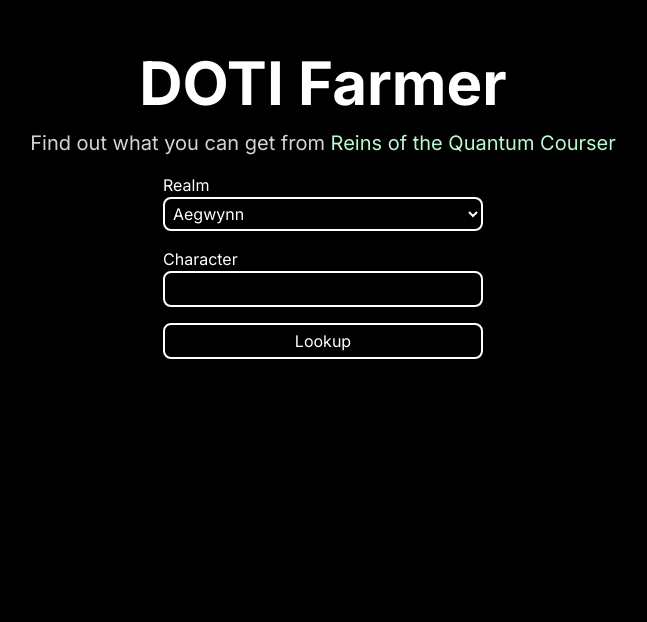
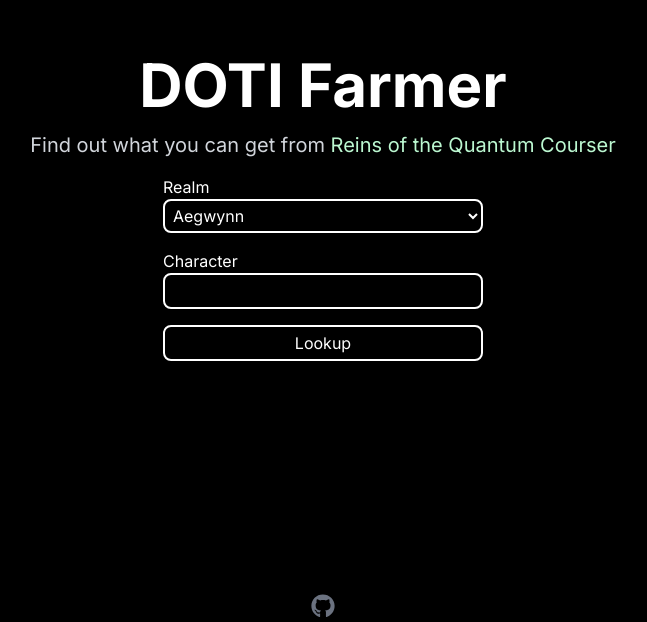
Before and after one commit to Eclipseop/doti-farmer, a Next.js app: page / in a window 1280 px wide. Shown: the part 178-800 px from the top of the page, without its empty margins (317-964 px from the left). Built offline with nearby package versions, Linux system fonts and the light colour scheme.

Commit message:
footer + silly stlying to make footer work

```diff
--- a/src/app/[realm]/[character]/error.tsx
+++ b/src/app/[realm]/[character]/error.tsx
@@ -3,7 +3,7 @@
 
 const Error = () => {
   return (
-    <div className="min-h-screen flex justify-center items-center flex-col space-y-2">
+    <div className="flex justify-center items-center flex-col space-y-2 grow">
       <Image
         src="https://cdn.7tv.app/emote/60b885525d373afbd6d85264/4x.webp"
         width={100}
--- a/src/app/[realm]/[character]/loading.tsx
+++ b/src/app/[realm]/[character]/loading.tsx
@@ -1,6 +1,6 @@
 const Loading = () => {
   return (
-    <div className="flex flex-col items-center">
+    <div className="flex flex-col items-center grow">
       <div className="rounded-full w-64 h-[28px] my-2 bg-gray-500 animate-pulse" />
       <div className="rounded-full w-48 h-[28px] my-2 bg-gray-500 animate-pulse" />
       <div className="rounded-full w-36 h-[28px] my-2 bg-gray-500 animate-pulse" />
--- a/src/app/[realm]/[character]/page.tsx
+++ b/src/app/[realm]/[character]/page.tsx
@@ -30,7 +30,7 @@
   ).length;
 
   return (
-    <div className="flex flex-col items-center mx-auto space-y-4 text-center">
+    <div className="flex flex-col items-center mx-auto space-y-4 text-center grow">
       <div>
         {possibleMounts.map((pm) => (
           <MountEntry
--- a/src/app/layout.tsx
+++ b/src/app/layout.tsx
@@ -1,6 +1,7 @@
 import type { Metadata } from "next";
 import { Inter } from "next/font/google";
 import "./globals.css";
+import Footer from "@/components/footer";
 
 const inter = Inter({ subsets: ["latin"] });
 
@@ -20,8 +21,11 @@
       <head>
         <script async src="https://wow.zamimg.com/js/tooltips.js" />
       </head>
-      <body className={`${inter.className} bg-black text-white min-h-screen`}>
+      <body
+        className={`${inter.className} bg-black text-white min-h-screen flex flex-col`}
+      >
         {children}
+        <Footer />
       </body>
     </html>
   );
--- a/src/app/page.tsx
+++ b/src/app/page.tsx
@@ -14,7 +14,7 @@
   };
 
   return (
-    <div className="flex flex-col items-center min-h-screen justify-center -mt-4 space-y-4">
+    <div className="flex flex-col items-center justify-center grow space-y-4">
       <h1 className="text-6xl font-bold">DOTI Farmer</h1>
       <h2 className="text-xl text-gray-300">
         Find out what you can get from{" "}
--- /dev/null
+++ b/src/components/footer.tsx
@@ -0,0 +1,16 @@
+import { FaGithub } from "react-icons/fa";
+
+const Footer = () => {
+  return (
+    <footer className="flex justify-center text-gray-500 text-2xl pb-1">
+      <a
+        href="https://github.com/Eclipseop/doti-farmer"
+        className="hover:text-white"
+      >
+        <FaGithub />
+      </a>
+    </footer>
+  );
+};
+
+export default Footer;
```
Also changed, not shown: package.json (+5 -4 lines), 1 other file (tests, documents, lock files or other folders).
